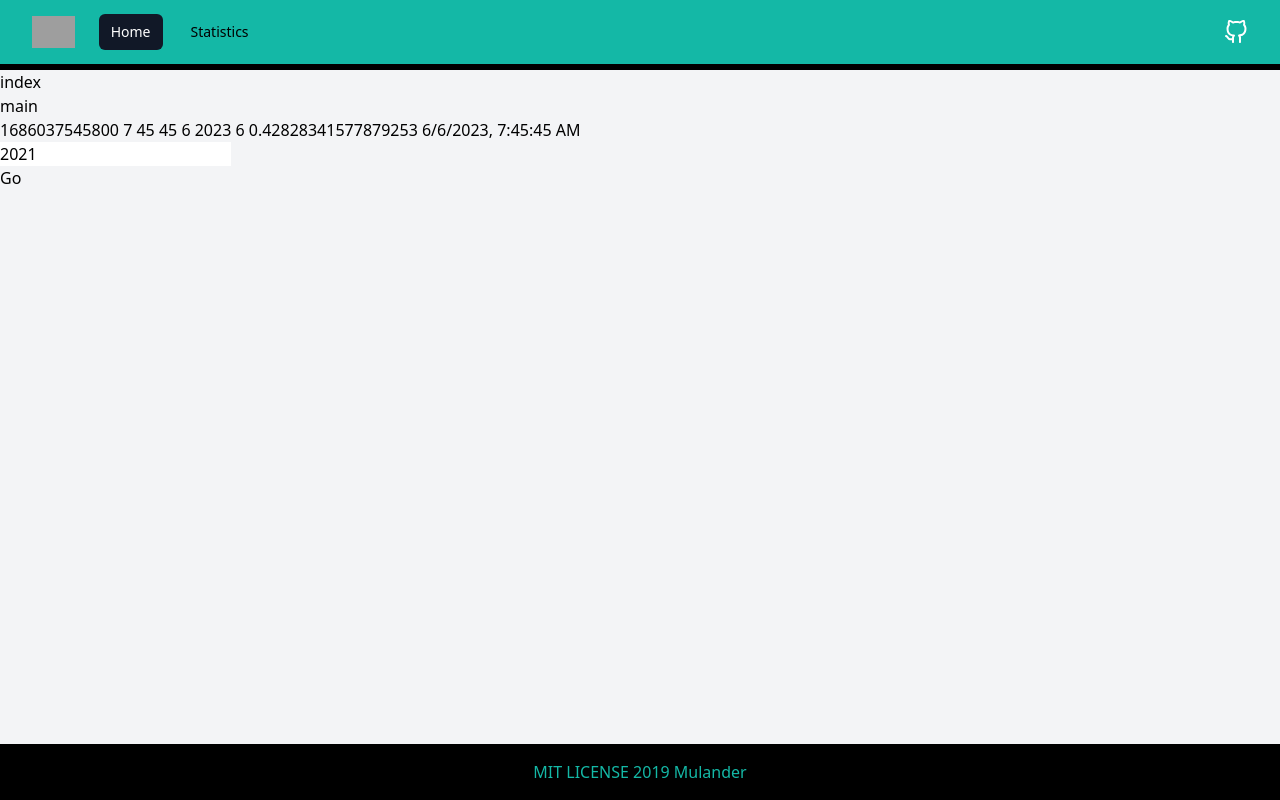
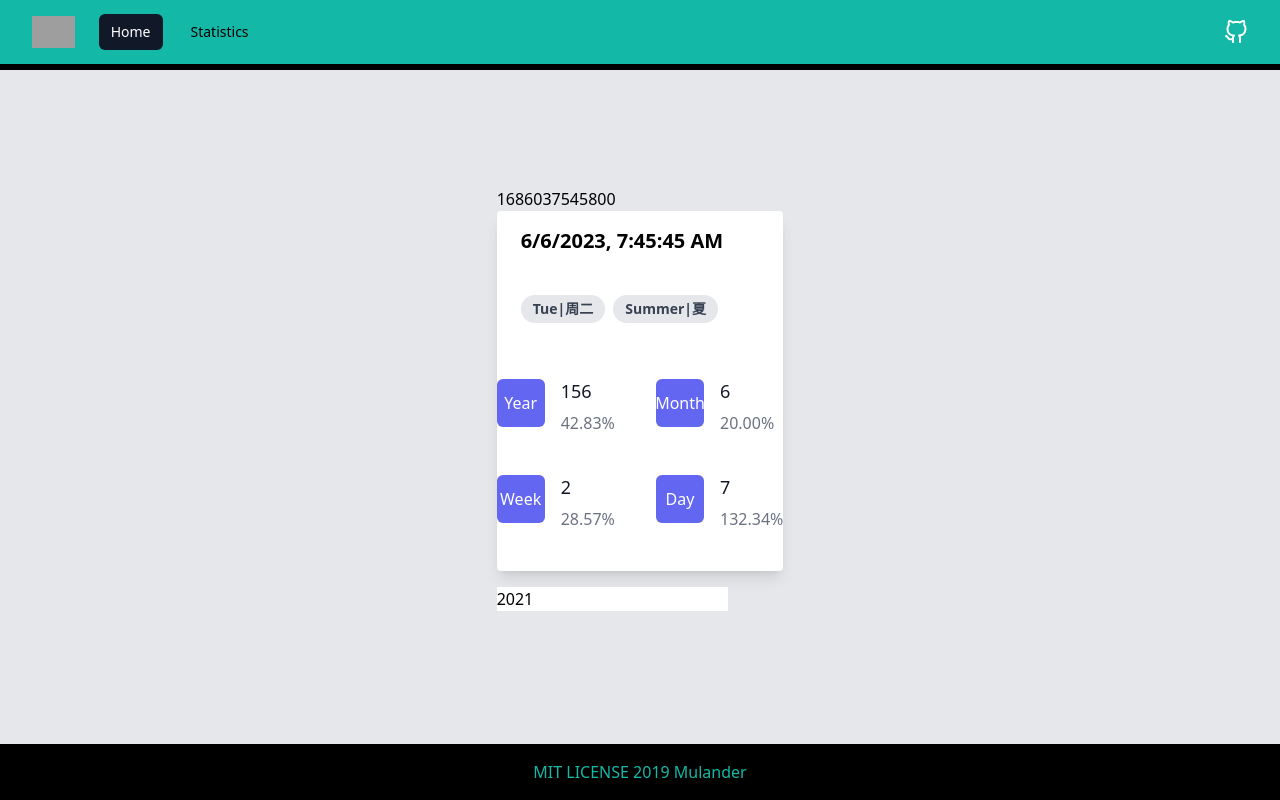
Before and after one commit to Mulander-J/timeWaster, a Vue app: page /#/home in a window 1280 px wide. Built offline with nearby package versions, Linux system fonts and the light colour scheme; grey boxes are pictures that could not be loaded.

Commit message:
feat:update

```diff
--- a/src/App.vue
+++ b/src/App.vue
@@ -111,7 +111,7 @@
     </div>
   </nav>
 
-  <main class="min-h-80 w-full flex-1 bg-gray-100">
+  <main class="min-h-80 w-full flex-1">
     <router-view />
   </main>
   <footer
--- /dev/null
+++ b/src/enums/dateEnum.ts
@@ -0,0 +1,6 @@
+export default {
+  WEEK_ZH: ['周一', '周二', '周三', '周四', '周五', '周六', '周日'],
+  WEEK_EN: ['Mon', 'Tue', 'Wen', 'Thr', 'Fri', 'Sat', 'Sun'],
+  SEASON_ZH: ['春', '夏', '秋', '冬'],
+  SEASON_EN: ['Spring', 'Summer', 'Autumn', 'Winter'],
+};
--- a/src/main.ts
+++ b/src/main.ts
@@ -7,6 +7,7 @@ import router, { setupRouter } from './router';
 
 (async () => {
   const app = createApp(App);
+  // app.config.globalProperties.$enum = enums;
   // Configure routing
   setupRouter(app);
 
--- a/src/util/time.ts
+++ b/src/util/time.ts
@@ -1,3 +1,4 @@
+import dateEnum from './../enums/dateEnum';
 export default class TwDate extends Date {
   getDayInYear = () => {
     return (
@@ -25,4 +26,16 @@ export default class TwDate extends Date {
   getRatioDay = () => {
     return this.getMillSecInDay() / (24 * 3600 * 1000);
   };
+  getWeekEn = () => {
+    return dateEnum.WEEK_EN[new TwDate().getDay() - 1];
+  };
+  getWeekZh = () => {
+    return dateEnum.WEEK_ZH[new TwDate().getDay() - 1];
+  };
+  getSeasonEn = () => {
+    return dateEnum.SEASON_EN[Math.floor(new TwDate().getMonth() / 3)];
+  };
+  getSeasonZh = () => {
+    return dateEnum.SEASON_ZH[Math.floor(new TwDate().getMonth() / 3)];
+  };
 }
--- a/src/views/home.vue
+++ b/src/views/home.vue
@@ -1,23 +1,83 @@
 <template>
-  <div>
-    <h1>index</h1>
-    <div class="container mx-auto">
-      main
-      <br />
-      {{ state.now }}
-      {{ state.h }}
-      {{ state.min }}
-      {{ state.s }}
-      {{ state.mon }}
-      {{ state.y }}
-      {{ state.d }}
-      {{ state.DInW }}
-      {{ renderState.dateStr }}
-    </div>
-    <div>
-      <gitPut />
-      <button @click="$router.push({ name: 'statistics' })"> Go </button>
-    </div>
+  <div class="h-full flex justify-center items-center bg-gray-200">
+    <section class="p-4">
+      <div>
+        <div>
+          {{ state.now }}
+        </div>
+        <div class="bg-white max-w-sm rounded overflow-hidden shadow-lg">
+          <!-- <img class="w-full" src="/img/card-top.jpg" alt="Sunset in the mountains" /> -->
+          <div class="px-6 py-4">
+            <div class="font-bold text-xl mb-2">{{ state.localStr }}</div>
+          </div>
+          <div class="px-6 pt-4 pb-2">
+            <span
+              class="inline-block bg-gray-200 rounded-full px-3 py-1 text-sm font-semibold text-gray-700 mr-2 mb-2"
+            >
+              {{ state2nd.weekMix }}
+            </span>
+            <span
+              class="inline-block bg-gray-200 rounded-full px-3 py-1 text-sm font-semibold text-gray-700 mr-2 mb-2"
+            >
+              {{ state2nd.seasonMix }}
+            </span>
+          </div>
+          <div class="my-10">
+            <dl class="md:grid md:grid-cols-2 md:gap-x-8 md:gap-y-10">
+              <div class="relative">
+                <dt>
+                  <div
+                    class="absolute flex items-center justify-center h-12 w-12 rounded-md bg-indigo-500 text-white"
+                    >Year</div
+                  >
+                  <p class="ml-16 text-lg leading-6 font-medium text-gray-900">
+                    {{ state2nd.DY }}</p
+                  >
+                </dt>
+                <dd class="mt-2 ml-16 text-base text-gray-500"> {{ state2nd.R_DY.toFixed(2) }}%</dd>
+              </div>
+              <div class="relative">
+                <dt>
+                  <div
+                    class="absolute flex items-center justify-center h-12 w-12 rounded-md bg-indigo-500 text-white"
+                    >Month</div
+                  >
+                  <p class="ml-16 text-lg leading-6 font-medium text-gray-900">
+                    {{ state.twDate.getDate() }}</p
+                  >
+                </dt>
+                <dd class="mt-2 ml-16 text-base text-gray-500"> {{ state2nd.R_DM.toFixed(2) }}%</dd>
+              </div>
+              <div class="relative">
+                <dt>
+                  <div
+                    class="absolute flex items-center justify-center h-12 w-12 rounded-md bg-indigo-500 text-white"
+                    >Week</div
+                  >
+                  <p class="ml-16 text-lg leading-6 font-medium text-gray-900">
+                    {{ state.twDate.getDay() }}</p
+                  >
+                </dt>
+                <dd class="mt-2 ml-16 text-base text-gray-500"> {{ state2nd.R_DW.toFixed(2) }}%</dd>
+              </div>
+              <div class="relative">
+                <dt>
+                  <div
+                    class="absolute flex items-center justify-center h-12 w-12 rounded-md bg-indigo-500 text-white"
+                    >Day</div
+                  >
+                  <p class="ml-16 text-lg leading-6 font-medium text-gray-900">
+                    {{ state.twDate.getHours() }}</p
+                  >
+                </dt>
+                <dd class="mt-2 ml-16 text-base text-gray-500"> {{ state2nd.R_DD.toFixed(2) }}%</dd>
+              </div>
+            </dl>
+          </div>
+        </div>
+      </div>
+      <gitPut class="my-4" />
+    </section>
   </div>
 </template>
 
@@ -31,19 +91,25 @@
   const state = reactive({
     //  timer-trigger
     now: Date.now(),
-    //  date-nums
-    y: 1,
-    mon: 1,
-    w: 1,
-    d: 1,
-    h: 0,
-    min: 0,
-    s: 0,
-    DInW: 0,
+    localStr: new Date().toLocaleString(),
+    //  tw-time
+    twDate: computed(() => new TwDate(state.now)),
   });
-  //  use computer as filtter
-  const renderState = reactive({
-    dateStr: computed(() => new TwDate(state.now).toLocaleString()),
+  // use computer as filtter
+  const state2nd = reactive({
+    //  str-label
+    weekMix: computed(() => state.twDate.getWeekEn() + '|' + state.twDate.getWeekZh()),
+    seasonMix: computed(() => state.twDate.getSeasonEn() + '|' + state.twDate.getSeasonZh()),
+    //  ratio
+    DY: computed(() => Math.floor(state.twDate.getDayInYear())),
+    R_DY: computed(() => 100 * state.twDate.getRatioYear()),
+    R_DM: computed(() => 100 * state.twDate.getRatioMonth()),
+    R_DW: computed(() => 100 * state.twDate.getRatioWeek()),
+    R_DD: computed(() => 100 * state.twDate.getRatioDay()),
+  });
+  //  watchEffect
+  watchEffect(() => {
+    state.localStr = new TwDate(state.now).toLocaleString();
   });
   //  timeInterval
   let timer = setInterval(() => {
@@ -56,17 +122,6 @@
       timer = 0;
     },
   });
-  //  watchEffect
-  watchEffect(() => {
-    state.y = new TwDate(state.now).getFullYear();
-    state.mon = new TwDate(state.now).getMonth() + 1;
-    state.w = new TwDate(state.now).getDay();
-    state.d = new TwDate(state.now).getDate();
-    state.h = new TwDate(state.now).getHours();
-    state.min = new TwDate(state.now).getMinutes();
-    state.s = new TwDate(state.now).getSeconds();
-    state.DInW = new TwDate(state.now).getRatioYear();
-  });
 </script>
 
 <style scoped></style>
```
Also changed, not shown: package.json (+5 -2 lines), 1 other file (tests, documents, lock files or other folders).
